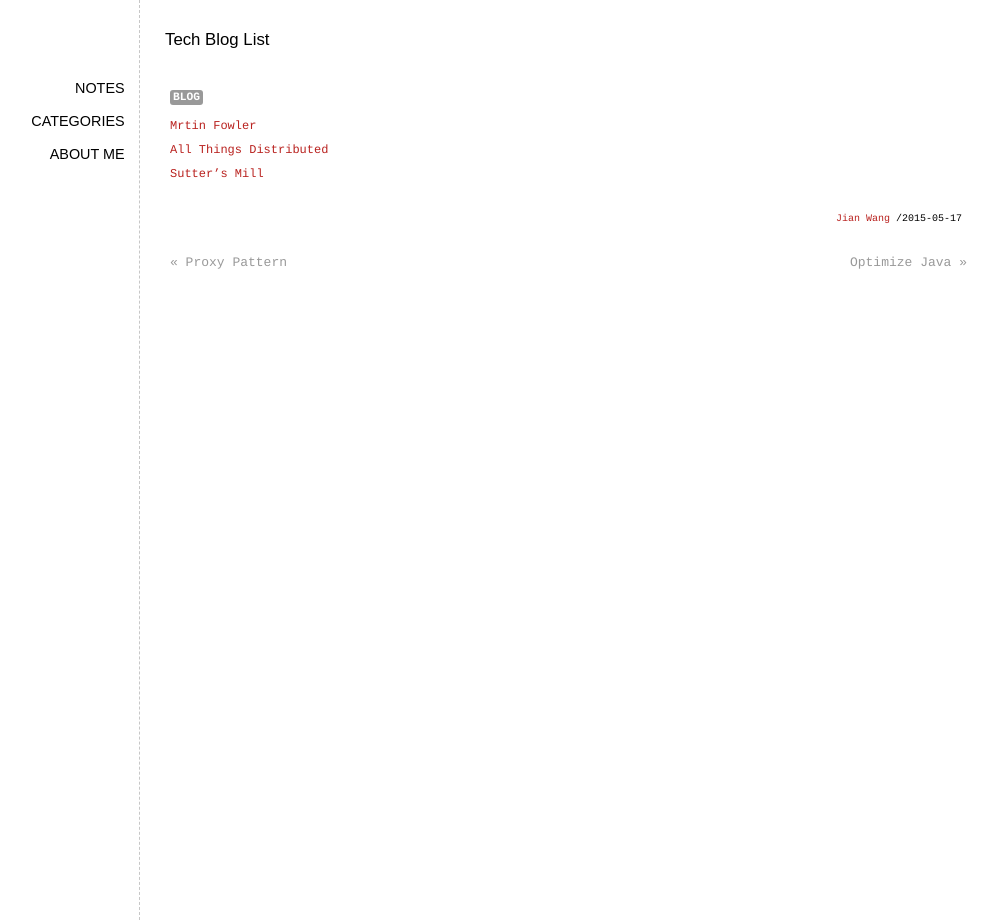
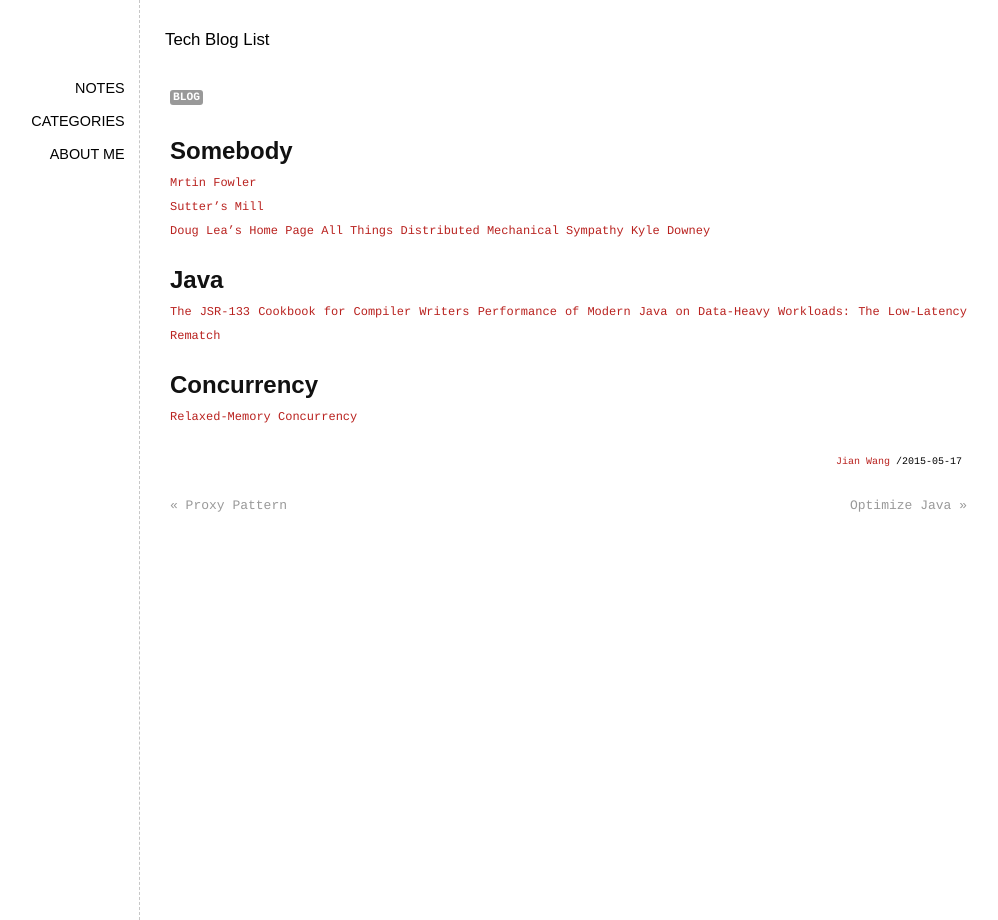
Before and after one commit to elan2wang/note, a Jekyll site: the page built from _posts/2015-05-17-tech-blog.md, in a window 1280 px wide. Shown: the whole page, without its empty margins (111-1109 px from the left). Built offline with Jekyll 4.4.1, drawn with Linux system fonts in a browser that asks for light colours; comment, search, counter and statistics services are not loaded.

Commit message:
update post

```diff
--- a/_posts/2015-05-17-tech-blog.md
+++ b/_posts/2015-05-17-tech-blog.md
@@ -4,6 +4,18 @@ title: Tech Blog List
 tags: blog
 categories: blog
 ---
+
+## Somebody
 [Mrtin Fowler](http://martinfowler.com/)
+[Sutter’s Mill](http://herbsutter.com/)
+[Doug Lea's Home Page](http://gee.cs.oswego.edu/dl/)
 [All Things Distributed](http://www.allthingsdistributed.com/)
-[Sutter’s Mill](http://herbsutter.com/)
+[Mechanical Sympathy](https://mechanical-sympathy.blogspot.com/)
+[Kyle Downey](http://www.cloudwall.io/)
+
+## Java
+[The JSR-133 Cookbook for Compiler Writers](http://gee.cs.oswego.edu/dl/jmm/cookbook.html)
+[Performance of Modern Java on Data-Heavy Workloads: The Low-Latency Rematch](https://jet-start.sh/blog/2020/06/23/jdk-gc-benchmarks-rematch)
+
+## Concurrency
+[Relaxed-Memory Concurrency](https://www.cl.cam.ac.uk/~pes20/weakmemory/index.html)
```
